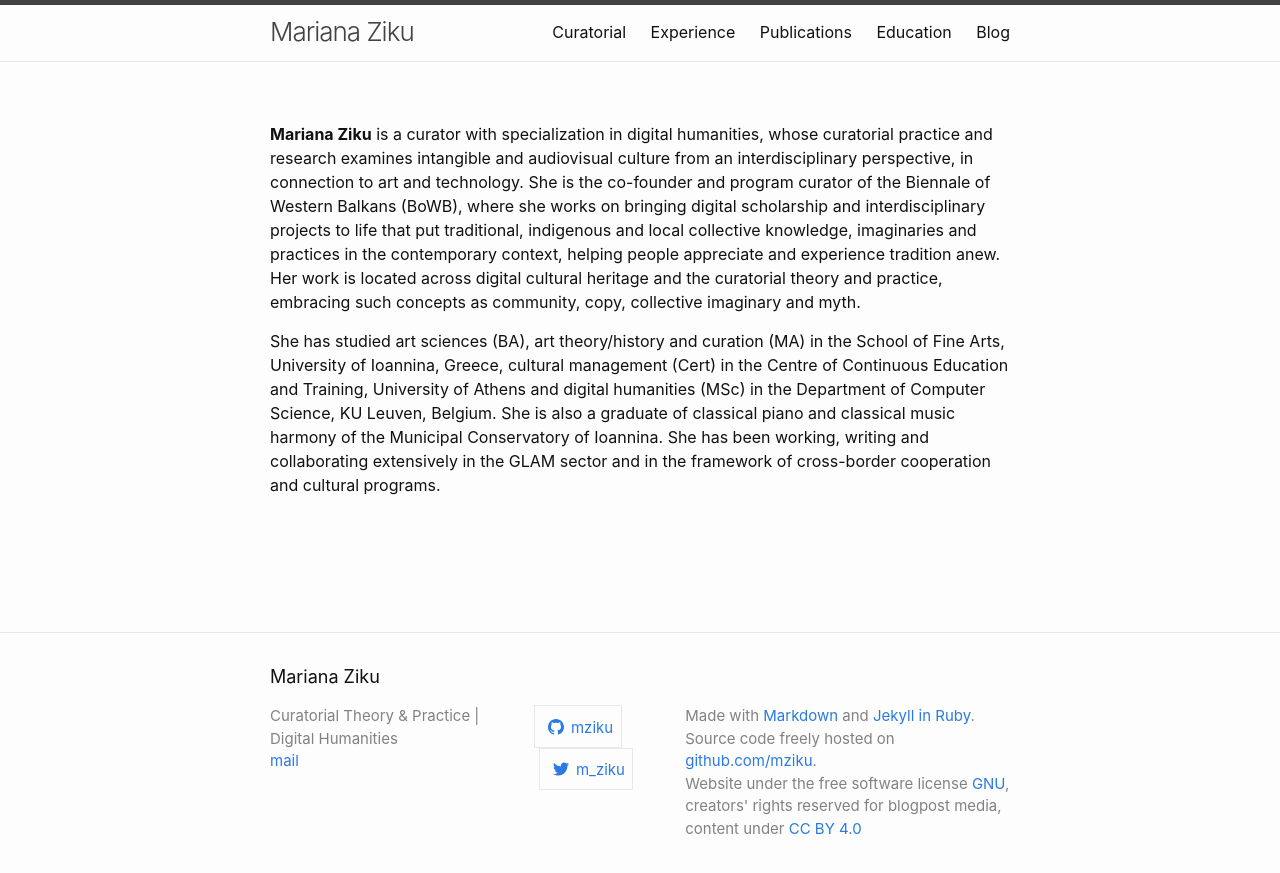
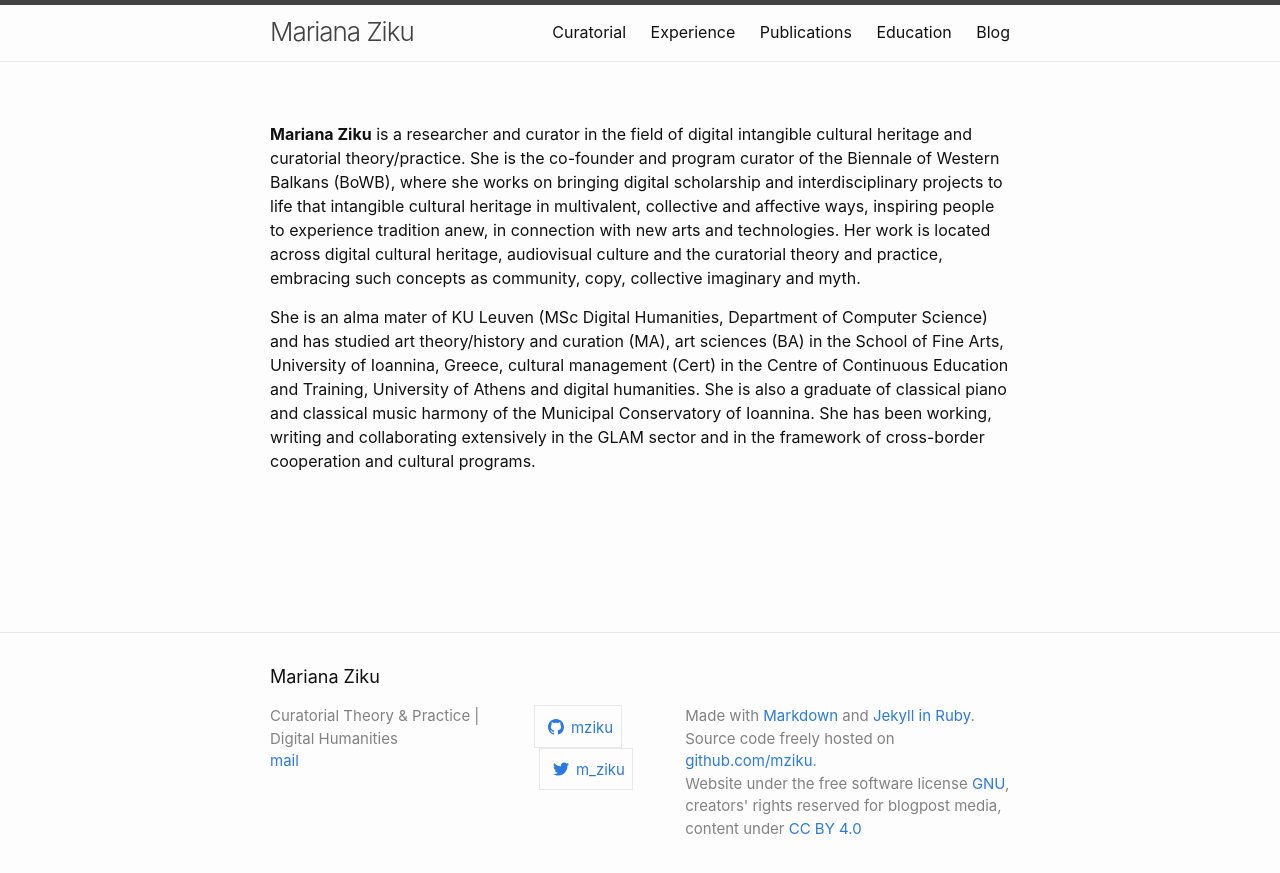
Before and after one commit to mziku/mziku.github.io, a Jekyll site: the page built from index.md, in a window 1280 px wide. Shown: the top 873 px of the page. Built offline with Jekyll 4.4.1, drawn with Linux system fonts in a browser that asks for light colours.

Commit message:
Update index.md

```diff
--- a/index.md
+++ b/index.md
@@ -3,6 +3,7 @@
 ---
 
 
-**Mariana Ziku** is a curator with specialization in digital humanities, whose curatorial practice and research examines intangible and audiovisual culture from an interdisciplinary perspective, in connection to art and technology. She is the co-founder and program curator of the Biennale of Western Balkans (BoWB), where she works on bringing digital scholarship and interdisciplinary projects to life that put traditional, indigenous and local collective knowledge, imaginaries and practices in the contemporary context, helping people appreciate and experience tradition anew. Her work is located across digital cultural heritage and the curatorial theory and practice, embracing such concepts as community, copy, collective imaginary and myth.
+**Mariana Ziku** is a researcher and curator in the field of digital intangible cultural heritage and curatorial theory/practice.
+She is the co-founder and program curator of the Biennale of Western Balkans (BoWB), where she works on bringing digital scholarship and interdisciplinary projects to life that  intangible cultural heritage in multivalent, collective and affective ways, inspiring people to experience tradition anew, in connection with new arts and technologies. Her work is located across digital cultural heritage, audiovisual culture and the curatorial theory and practice, embracing such concepts as community, copy, collective imaginary and myth.
 
-She has studied art sciences (BA), art theory/history and curation (MA) in the School of Fine Arts, University of Ioannina, Greece, cultural management (Cert) in the Centre of Continuous Education and Training, University of Athens and digital humanities (MSc) in the Department of Computer Science, KU Leuven, Belgium. She is also a graduate of classical piano and classical music harmony of the Municipal Conservatory of Ioannina. She has been working, writing and collaborating extensively in the GLAM sector and in the framework of cross-border cooperation and cultural programs.
+She is an alma mater of KU Leuven (MSc Digital Humanities, Department of Computer Science) and has studied art theory/history and curation (MA), art sciences (BA) in the School of Fine Arts, University of Ioannina, Greece, cultural management (Cert) in the Centre of Continuous Education and Training, University of Athens and digital humanities. She is also a graduate of classical piano and classical music harmony of the Municipal Conservatory of Ioannina. She has been working, writing and collaborating extensively in the GLAM sector and in the framework of cross-border cooperation and cultural programs.
```
